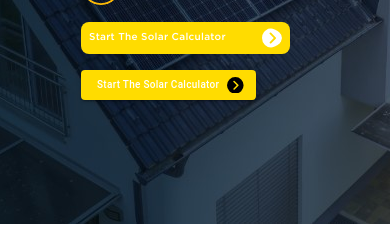
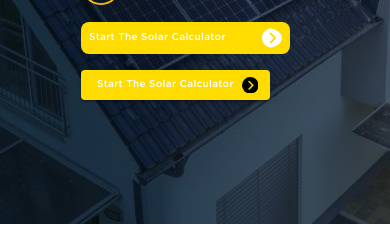
Before and after one commit to Nayeemr45/solar, a React (Create React App) app: page / in a window 390 px wide. Shown: the part 476-702 px from the top of the page. Built offline with nearby package versions, Linux system fonts and the light colour scheme.

Commit message:
Update Section1.css

```diff
--- a/src/Assets/Css/Section1.css
+++ b/src/Assets/Css/Section1.css
@@ -85,7 +85,7 @@
     width: 100% !important;
   }
   .MuiButton-root {
-    font-family: 'Gotham-Medium';
+    font-family: 'Gotham-Medium' !important;
   }
   .heading {
     font-size: 54px !important;
```
